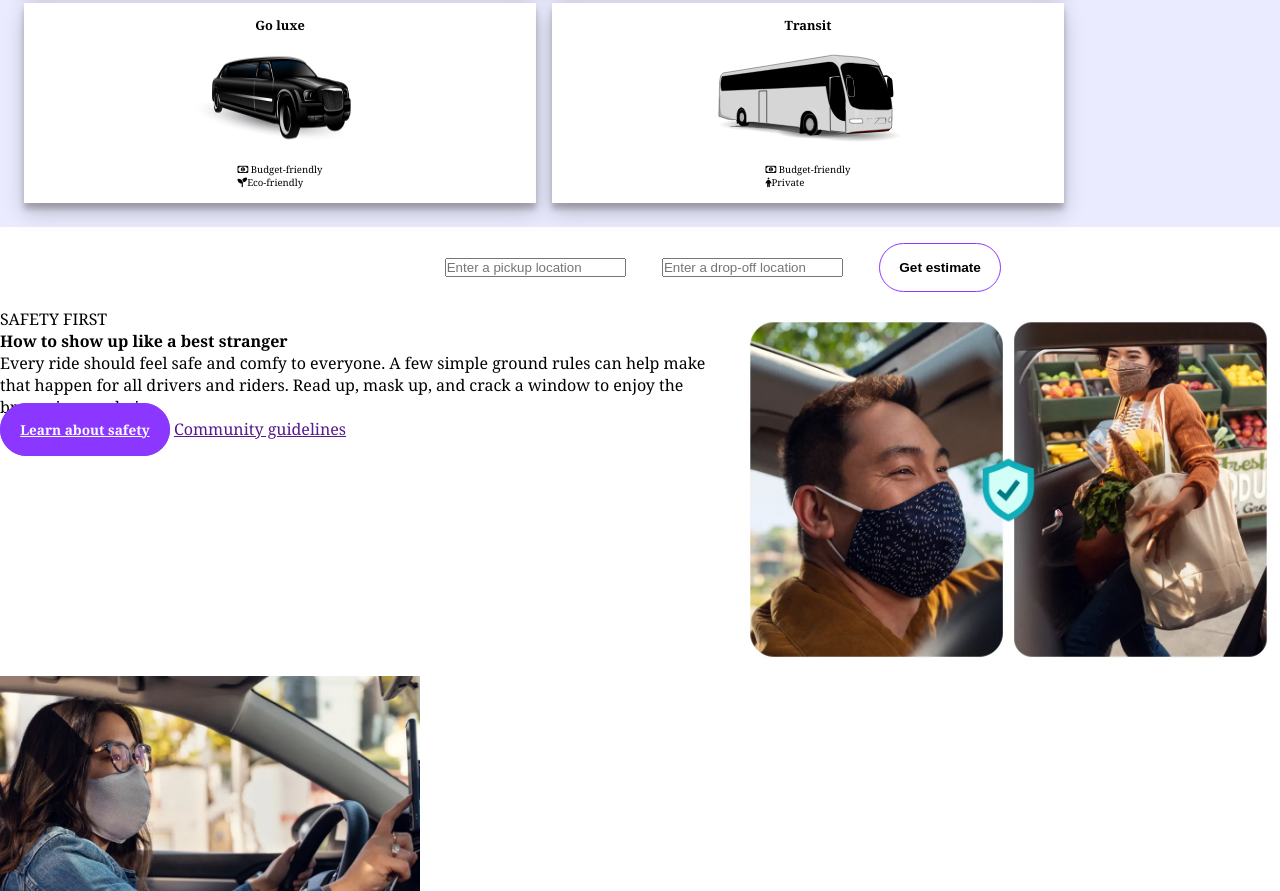
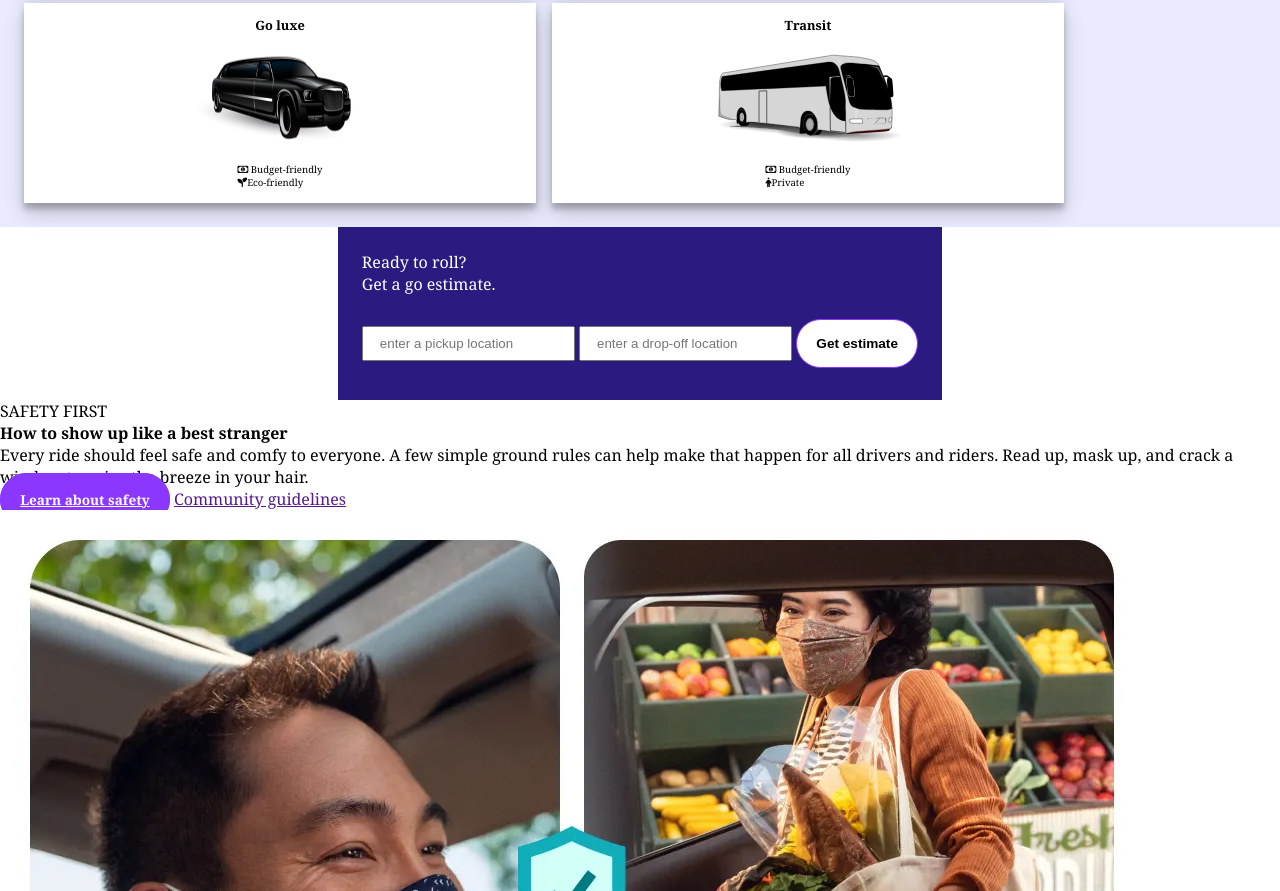
Before and after one commit to cherishebojudah/Go-ride-share-app, a plain HTML site: page index.html in a window 1280 px wide. Shown: the part 4749-5640 px from the top of the page. Drawn offline with Linux system fonts and the light colour scheme.

Commit message:
styled estimates section

```diff
--- a/css/main.css
+++ b/css/main.css
@@ -119,6 +119,10 @@ li {
     background-color:  #ebebff;
 }
 
+.bg-blue {
+    background-color: #2B1B81;
+}
+
 /* .border-rnd {
     border-radius: .25rem;
 } */
@@ -164,6 +168,11 @@ img {
 .px-4 {
     padding-left: 1rem;
     padding-right: 1rem;
+}
+
+.py-2 {
+    padding-top: .5rem;
+    padding-bottom: .5rem;
 }
 
 .m-auto {
--- a/index.html
+++ b/index.html
@@ -163,18 +163,18 @@
             </div>
         </div>
 
-        <div class="section_6 bg-blue p-16 flex">
-            <div class="m-4 text-white bold-font text-medium flex flex-column"><span>Ready to roll?</span> <span>Get a go estimate.</span> </div>
-            <div class="ml-4">
-                <input class="search-box border-round m-4 py-4 text-lg" type="text" placeholder="Enter a pickup location">
-                <input class="search-box border-round m-4 py-4 text-lg" type="text" placeholder="Enter a drop-off location">
-                <button class="m-4 btn bg-main ">Get estimate</button>
+        <div class="bg-blue p-4">
+            <div class="p-2 text-white flex flex-column"><span>Ready to roll?</span> <span>Get a go estimate.</span> </div>
+            <div class="p-2">
+                <input class="py-2 px-4 my-2" type="text" placeholder="enter a pickup location">
+                <input class="py-2 px-4 my-2" type="text" placeholder="enter a drop-off location">
+                <button class="btn bg-main my-2">Get estimate</button>
             </div>
         </div>
 
-        <div class="section_seven p-16 flex">
-            <div class="section_seven_div w-2 p-7">
-                <span class="section_seven_span mb-5 py-4 bold-font">SAFETY FIRST</span>
+        <div class="">
+            <div class="">
+                <span class="">SAFETY FIRST</span>
                 <h4 class="mb-5 py-4 bolder-font">How to show up like a best stranger</h4>
                 <p class="py-4 pl-10 mb-5">Every ride should feel safe and comfy to everyone. A few simple ground rules can help make that happen for all drivers and riders. Read up, mask up, and crack a window to enjoy the breeze in your hair.</p>
                 <div class="mt-1">
```
